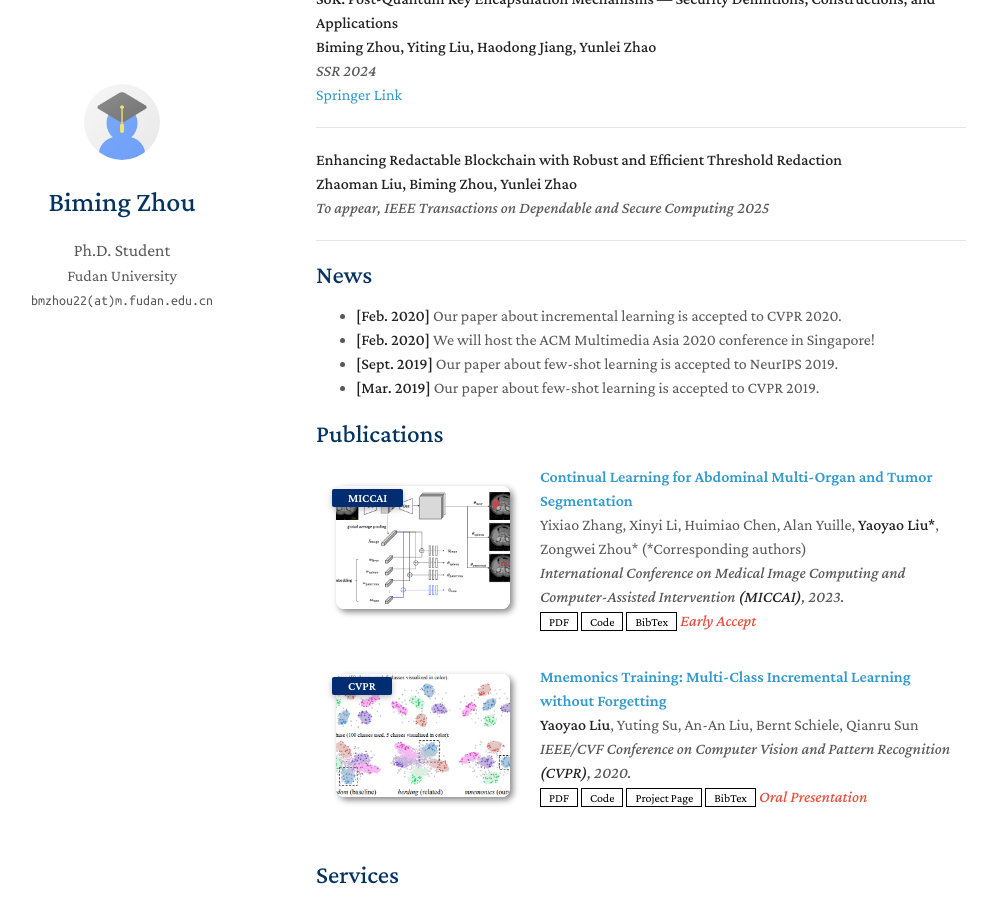
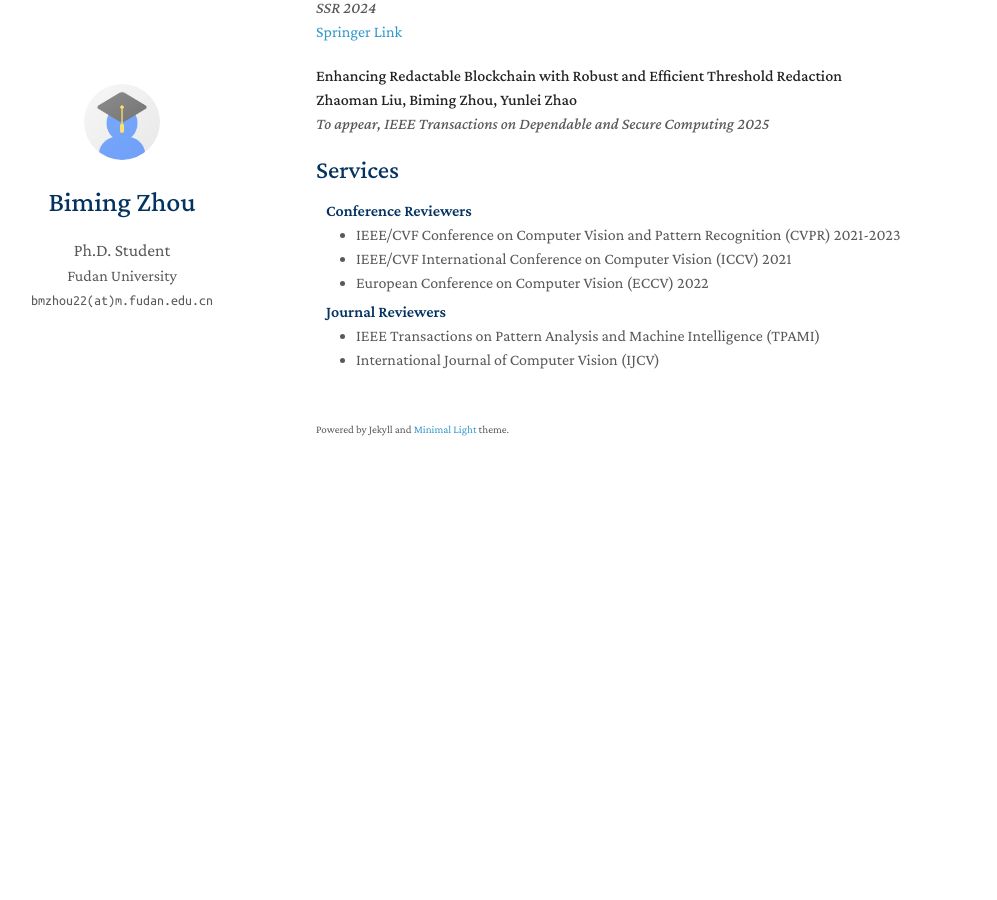
Before and after one commit to bimingzhou/bimingzhou.github.io, a Jekyll site: the page built from index.md, in a window 1280 px wide and 900 px high, scrolled down 756 px. Shown: the whole window, without its empty margins (154-1151 px from the left). Built offline with Jekyll 4.4.1, drawn with Linux system fonts in a browser that asks for light colours; a style sheet for code colours, icons or effects is not loaded; our own code applies the rules of GitHub Pages for plain Markdown files; after the commit the page ends 1266 px from its top, so only the background shows below that.

Commit message:
Update index.md

```diff
--- a/index.md
+++ b/index.md
@@ -19,41 +19,27 @@
 *CCS 2025*
 [ePrint 2025/1862](https://eprint.iacr.org/2025/1862)
 
----
 
 **Post-Quantum TLS 1.3 Handshake from CPA-Secure KEMs with Tighter Reductions**
 **Jinrong Chen\*, Biming Zhou\*, Rongmao Chen, Haodong Jiang, Yi Wang, Xinyi Huang, Yunlei Zhao, Moti Yung**
 ePrint: [2025/1748](https://eprint.iacr.org/2025/1748)
 
----
 
 **CPA-secure KEMs Are Also Sufficient for Post-Quantum TLS 1.3**
 **Biming Zhou, Haodong Jiang, Yunlei Zhao**
 *ASIACRYPT 2024*
 [ePrint 2024/1360](https://eprint.iacr.org/2024/1360)
 
----
 
 **SoK: Post-Quantum Key Encapsulation Mechanisms — Security Definitions, Constructions, and Applications**
 **Biming Zhou, Yiting Liu, Haodong Jiang, Yunlei Zhao**
 *SSR 2024*
 [Springer Link](https://link.springer.com/chapter/10.1007/978-3-031-87541-0_6)
 
----
 
 **Enhancing Redactable Blockchain with Robust and Efficient Threshold Redaction**
 **Zhaoman Liu, Biming Zhou, Yunlei Zhao**
 *To appear, IEEE Transactions on Dependable and Secure Computing 2025*
 
----
 
-
-## News
-
-- **[Feb. 2020]** Our paper about incremental learning is accepted to CVPR 2020.
-- **[Feb. 2020]** We will host the ACM Multimedia Asia 2020 conference in Singapore!
-- **[Sept. 2019]** Our paper about few-shot learning is accepted to NeurIPS 2019.
-- **[Mar. 2019]** Our paper about few-shot learning is accepted to CVPR 2019.
-
-{% include_relative _includes/publications.md %}
 {% include_relative _includes/services.md %}
```
